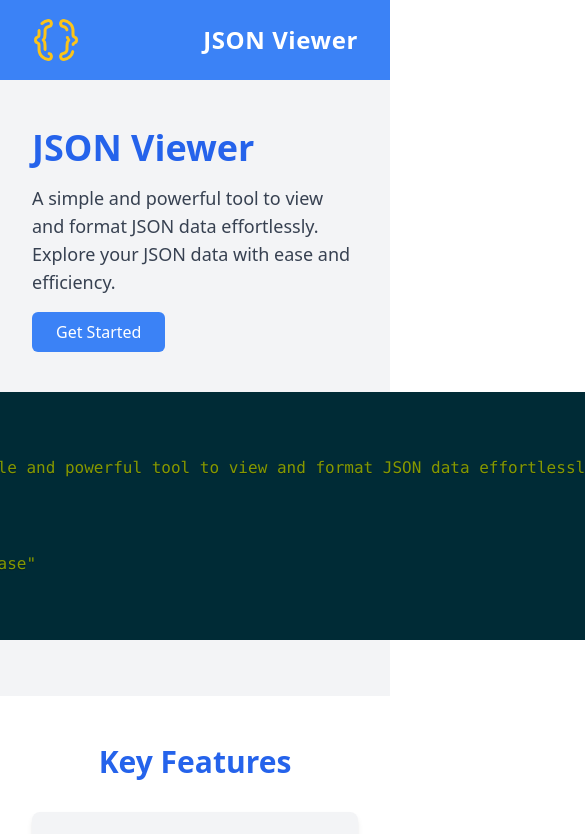
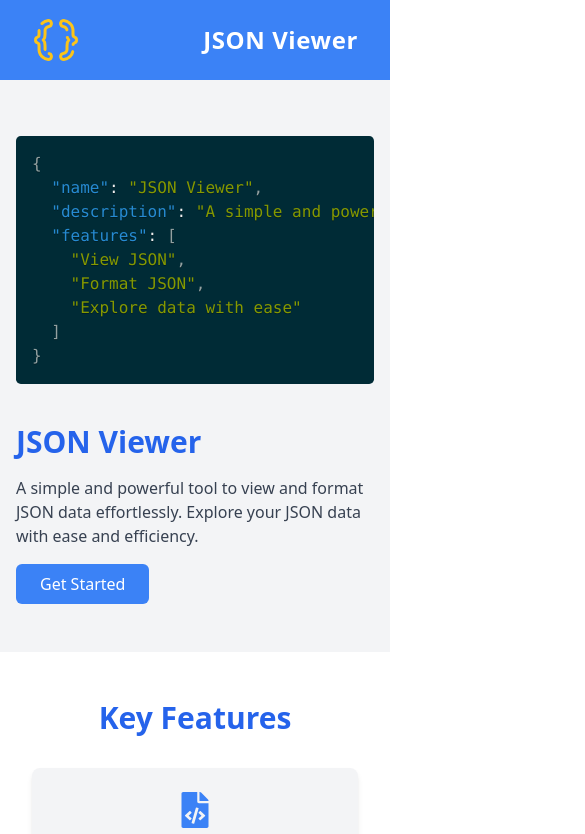
Before and after one commit to m-mohammad-d/json-view, a React (Vite) app: page / in a window 390 px wide. Shown: the top 834 px of the page, 585 px wide, since content can reach past the window. Built offline with nearby package versions, Linux system fonts and the light colour scheme.

Commit message:
responsive Intro Section

```diff
--- a/src/Components/IntroSection.tsx
+++ b/src/Components/IntroSection.tsx
@@ -12,11 +12,13 @@ function IntroSection() {
   const sampleCode = JSON.stringify(sampleData, null, 2);
 
   return (
-    <section className="bg-gray-100 py-12">
-      <div className="max-w-screen-2xl mx-auto px-8 flex flex-col md:flex-row items-center justify-between">
+    <section className="bg-gray-100 py-12 px-4">
+      <div className="max-w-screen-2xl mx-auto flex flex-col-reverse md:flex-row items-center justify-between">
         <div className="md:w-1/2 space-y-4">
-          <h1 className="text-4xl font-bold text-blue-600">JSON Viewer</h1>
-          <p className="text-lg text-gray-700">
+          <h1 className="text-3xl md:text-4xl font-bold text-blue-600">
+            JSON Viewer
+          </h1>
+          <p className="text-base md:text-lg text-gray-700">
             A simple and powerful tool to view and format JSON data
             effortlessly. Explore your JSON data with ease and efficiency.
           </p>
@@ -24,10 +26,16 @@ function IntroSection() {
             Get Started
           </button>
         </div>
-        <div className="mt-8 md:mt-0 md:w-1/2 flex justify-center">
-          <SyntaxHighlighter language="json" style={solarizedDarkAtom}>
-            {sampleCode}
-          </SyntaxHighlighter>
+        <div className="mb-8 md:mt-0 md:w-1/2 w-full flex justify-center">
+          <div className="w-full md:w-auto overflow-auto rounded-lg">
+            <SyntaxHighlighter
+              language="json"
+              style={solarizedDarkAtom}
+              className="rounded-lg"
+            >
+              {sampleCode}
+            </SyntaxHighlighter>
+          </div>
         </div>
       </div>
     </section>
```
